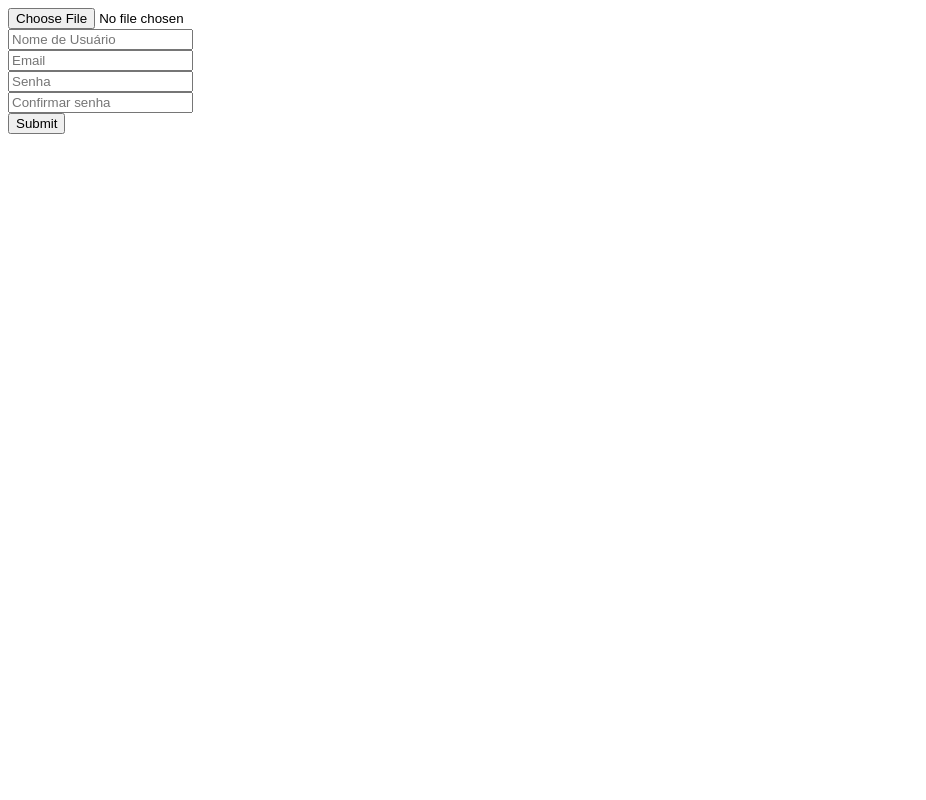
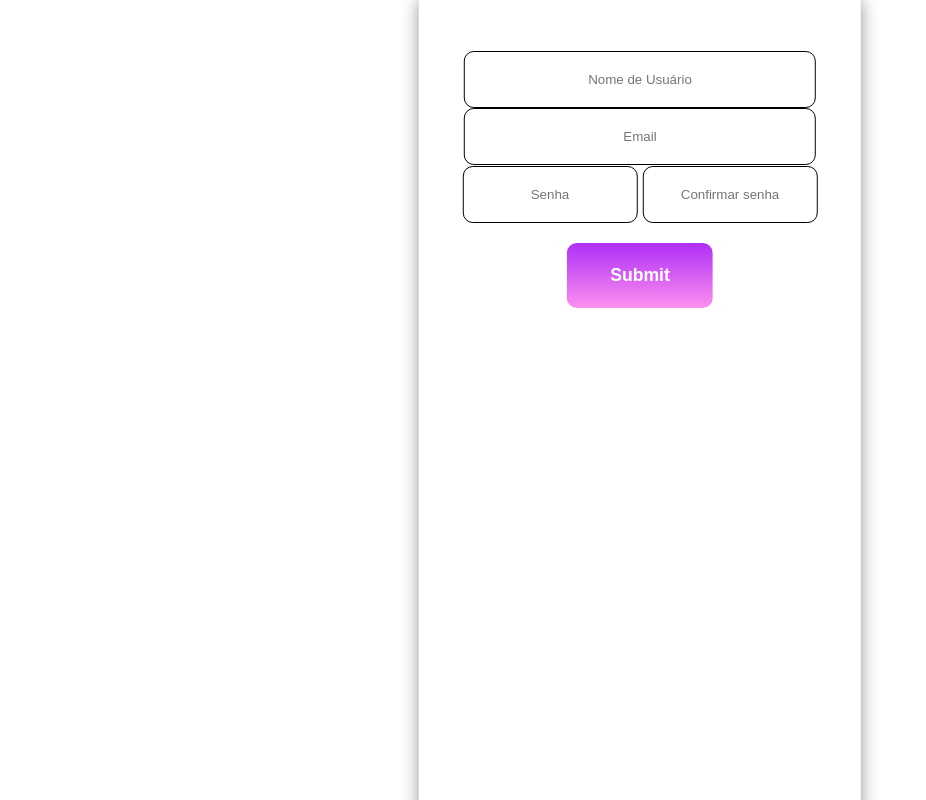
Before and after one commit to PSGentil/NamorIF, a website with bundled scripts: page public/pages/createAccount.html in a window 1280 px wide. Shown: the whole page, without its empty margins (0-926 px from the left). Built offline with nearby package versions, Linux system fonts and the light colour scheme.

Commit message:
Pagina de criar conta estilizada

```diff
--- a/public/css/createAccount.css
+++ b/public/css/createAccount.css
@@ -1,3 +1,75 @@
+* {
+    margin: 0;
+    font-family: sans-serif;
+    text-align: center;
+}
+main{
+    width: 100%;
+    height: 100%;
+    background-color: #4158D0;
+    background-image: linear-gradient(10deg, #4158D0 0%, #C850C0 46%, #FFCC70 100%);
+    top: 0;
+    z-index: 0;
+    position: fixed;
+}
+body div {
+    position: fixed;
+    width: fit-content;
+    height: 100%;
+    left: 50%;
+    transform: translateX(-50%);
+    background-color: white;
+    box-shadow: 0 0 1em rgba(0, 0, 0, 0.432);
+    padding-top: 4%;
+}
 form input{
     display: block;
 }
+input[type="file"] {
+    display: none;
+}
+#profileImg {
+    margin: 0 auto;
+}
+#username, #email {
+    padding: 20px;
+    border-radius: 10px;
+    border: 1px solid black;
+    width: 70%;
+    margin: 1em;
+    transition: .5s;
+    margin: 0 auto;
+    outline: none;
+}
+#senha, #confirmarSenha {
+    width: 30%;
+    display: inline-block;
+    padding: 20px;
+    border-radius: 10px;
+    border: 1px solid black;
+    margin: .1%;
+    transition: .5s;
+    outline: none;
+}
+#username:valid , #email:valid , #senha:valid, #confirmarSenha:valid {
+    border: 2px solid rgb(168, 69, 250);
+
+}
+#createAccountButton {
+    font-size: 110%;
+    font-weight: bold;
+    background-image: linear-gradient( rgb(175, 47, 248), rgb(253, 143, 238));
+    color: white;
+    border: none;
+    padding: 5%;
+    border-radius: 10px;
+    width: 33%;
+    margin: 0 auto;
+    margin-top: 20px;
+    transition: .3s;
+}
+#createAccountButton:hover {
+    cursor: pointer;
+    box-shadow: .5em .5em 1em 0  rgba(0, 0, 0, 0.219);
+    font-size: 130%;
+}
```
Also changed, not shown: public/css/index.css (+6 -5 lines).
